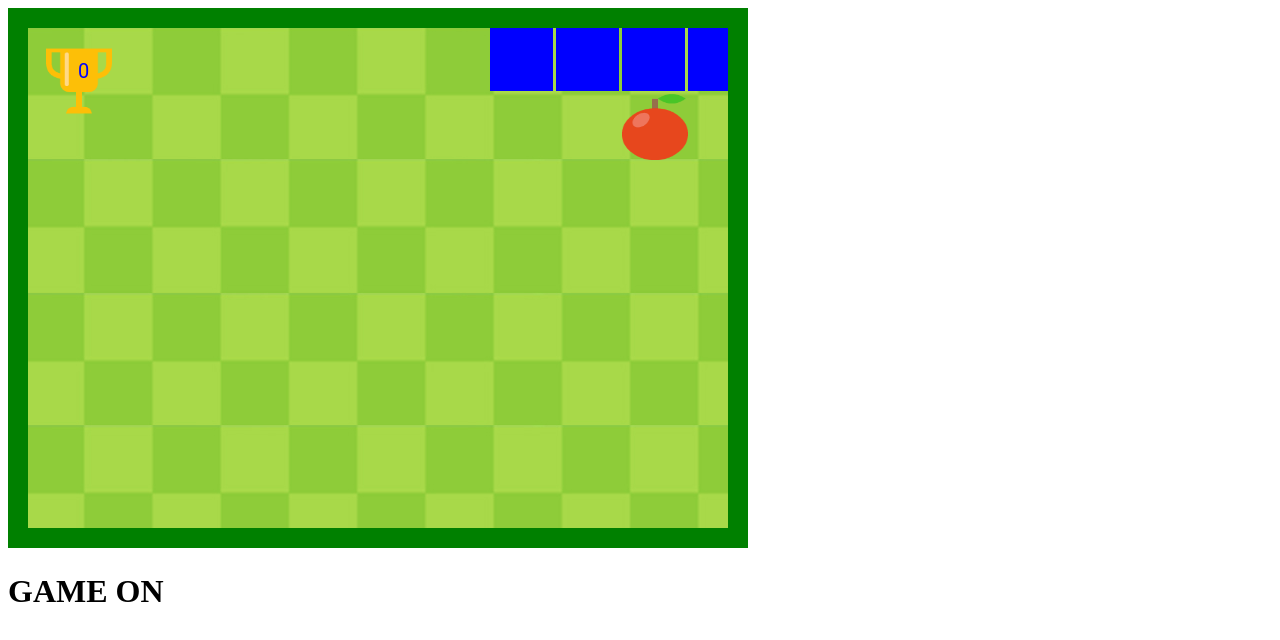
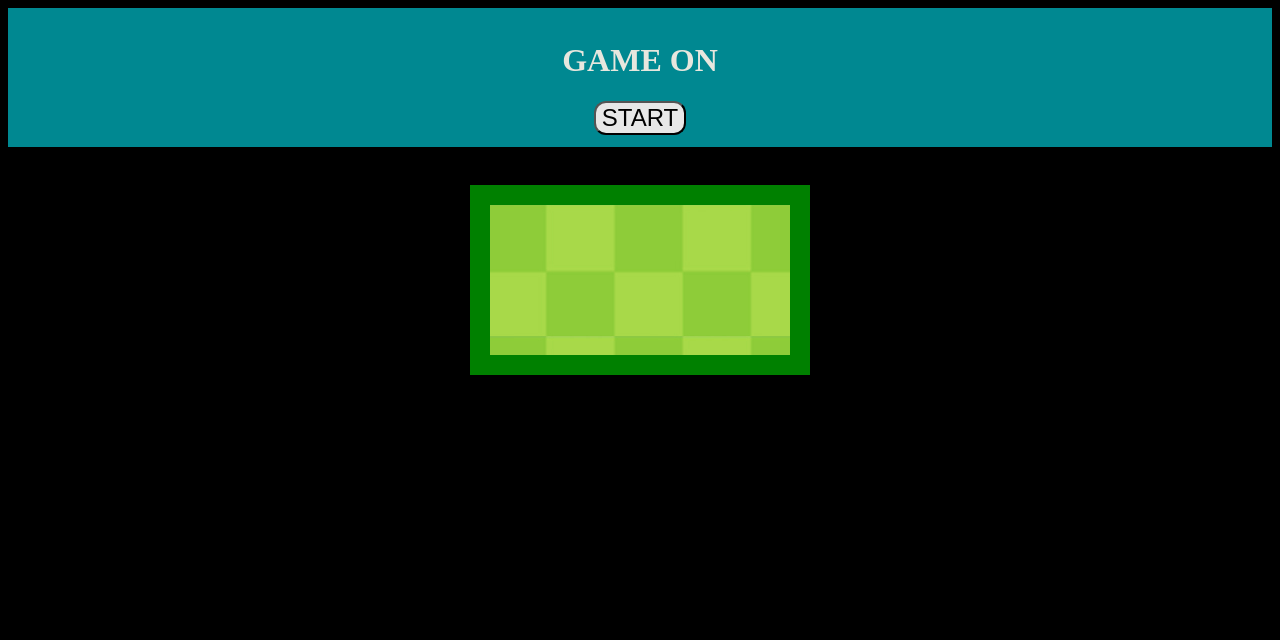
Before and after one commit to itachi1101/Snakes_game, a plain HTML site: page index.html in a window 1280 px wide. Drawn offline with nearby package versions, Linux system fonts and the light colour scheme.

Commit message:
start button and timeout

```diff
--- a/index.html
+++ b/index.html
@@ -2,19 +2,18 @@
 <html lang="en" dir="ltr">
   <head>
     <meta charset="utf-8">
-    <title>Snake_Game</title>
-    <style >
-    #mycanvas{
-      border: 20px solid green;
-
-      background-image: url("Assets/bg.jpg");
-    }
-    </style>
-
+    <link rel="stylesheet" href="styles.css">
+    <title>Snake Game</title>
   </head>
   <body>
-    <canvas id="mycanvas" width="300" height="300"></canvas>
+    <div class="intro"> <h1 class="heading">GAME ON</h1>
+    <button class="click">START</button></div>
+    <!-- <img id="gameover" src="Assets/gameover.jpg" alt=""> -->
+    <div class="canvas">
+    <canvas id="mycanvas"></canvas>
+
+    </div>
     <script src="snake.js" charset="utf-8"></script>
-    <h1>GAME ON</h1>
+    <script src="https://ajax.googleapis.com/ajax/libs/jquery/3.5.1/jquery.min.js"></script>
   </body>
 </html>
--- a/snake.js
+++ b/snake.js
@@ -1,7 +1,16 @@
+var w=window.innerWidth;
+var h=window.innerHeight;
+
+let button=document.querySelector('.click');
+button.addEventListener('click',function(){
+	$(".intro").slideUp("slow");
+	init();
+
+})
 function init(){
 	canvas = document.getElementById('mycanvas');
-	W = canvas.width =700;
-H  = canvas.height = 500;
+	W = canvas.width =w/1.2;
+    H  = canvas.height = h/1.2;
 	pen = canvas.getContext('2d');
 	cs = 66;
 	game_over = false;
@@ -16,7 +25,9 @@ H  = canvas.height = 500;
 	trophy.src = "Assets/trophy.png";
 
 	food = getRandomFood();
+	setTimeout(function(){
 
+	})
 	snake = {
 		init_len:5,
 		color:"blue",
@@ -81,7 +92,8 @@ H  = canvas.height = 500;
 			var last_x = Math.round(W/cs);
 			var last_y = Math.round(H/cs);
 
-			if(this.cells[0].y<0 || this.cells[0].x < 0 || this.cells[0].x > last_x || this.cells[0].y > last_y){
+			if(this.cells[0].y<0 || this.cells[0].x < 0 || this.cells[0].x > last_x || this.cells[0].y > last_y)
+			{
 				game_over = true;
 			}
 
@@ -153,14 +165,15 @@ function getRandomFood(){
 
 function gameloop(){
 	if(game_over==true){
-		clearInterval(f);
-		alert("Game Over");
+		setTimeout(function(){
+			window.location.reload();
+		},5000);
 		return;
 	}
 	draw();
 	update();
 }
 
-init();
+// gameloop();
 
 var f = setInterval(gameloop,100);
--- /dev/null
+++ b/styles.css
@@ -0,0 +1,38 @@
+#mycanvas{
+    border: 20px solid green;
+    align-self: center;
+    background-image: url("Assets/bg.jpg");
+
+}
+.canvas{
+   text-align: center;
+}
+.center {
+    margin: auto;
+    width: 50%;
+    border: 3px solid green;
+    padding: 10px;
+  }
+body{
+    background-color: black;
+}
+.intro{
+    background-color: #008891;
+    text-align: center;
+    padding: 1%;
+    margin-bottom: 3%;
+    color: #e7e7de;
+    font-size:medium;
+}
+.click{
+    transition-duration: 0.4s;
+    background-color: #e7e7e7;
+    color: black;
+    border-radius: 12px;
+    font-size: 24px;
+}
+.click:hover {
+    background-color: red;
+    color: white;
+
+  }
```
Also changed, not shown: Assets/gameover.jpg (added).
